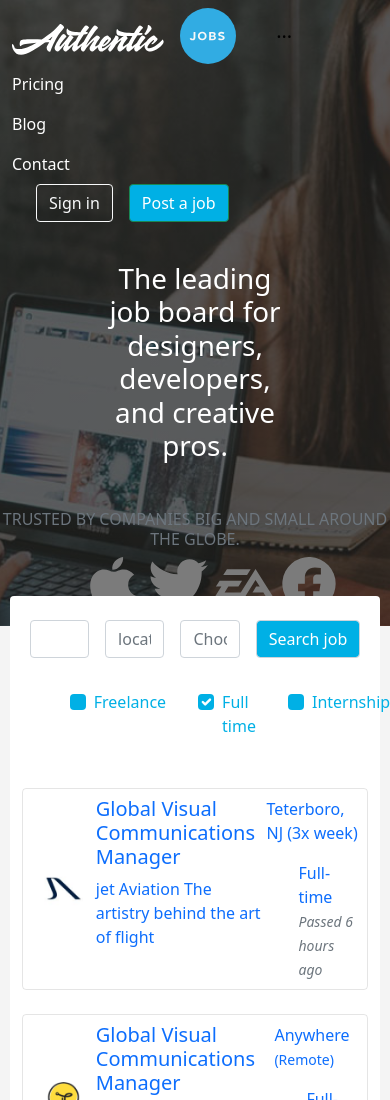
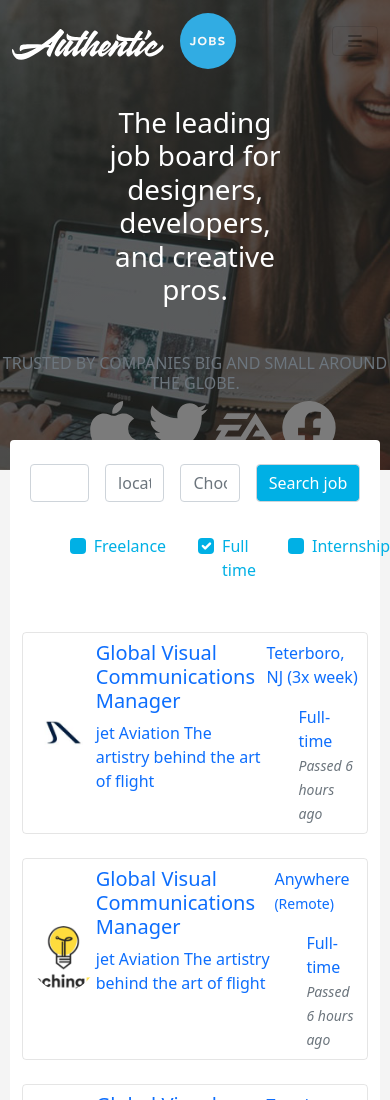
Before and after one commit to SamLaye/challenge0, a plain HTML site: page index.html in a window 390 px wide. Shown: the top 1100 px of the page. Drawn offline with nearby package versions, Linux system fonts and the light colour scheme.

Commit message:
Ajout du bouton hamburger

```diff
--- a/index.html
+++ b/index.html
@@ -15,16 +15,17 @@
 </head>
 <body>
 	<header class="bg-primary">
-		<nav class="navbar navbar-expand-lg bg-body-tertiary mb-4">
-			<div class="container d-flex justify-content-between">
-				<div id="logo" class="">
-				    <a class="navbar-brand" href="#"><img src="img/header/aj-logo-light.svg" class="img-fluid"></a>
-				    <button class="navbar-toggler" type="button" data-bs-toggle="collapse" data-bs-target="#navbarSupportedContent" aria-controls="navbarSupportedContent" aria-expanded="false" aria-label="Toggle navigation">
-				      	<span class="navbar-toggler-icon">...</span>
-				    </button>
-			    </div>
-			    <div class="collapse d-flex me-3" id="navbarSupportedContent">
-			      	<ul class="navbar-nav me-auto mb-2 mb-lg-0">
+		<nav class="navbar navbar-expand-md navbar-light mb-4">
+			<div class="container">
+				<!-- <div id="logo" class=""> -->
+				<a class="navbar-brand fw-bold text-uppercase" href="#">
+					<img src="img/header/aj-logo-light.svg" class="img-fluid">
+				</a>
+				<button class="navbar-toggler" type="button" data-bs-toggle="collapse" data-bs-target="#navbarNav" aria-controls="navbarNav" aria-expanded="false" aria-label="Toggle navigation">
+			    	<i class="bi bi-list"></i>
+				</button>
+				<div class="collapse navbar-collapse justify-content-end" id="navbarNav">
+			      	<ul class="navbar-nav list-inline">
 				        <li class="nav-item">
 				          	<a href="#" class="nav-link text-white">Pricing</a>
 				        </li>
```
